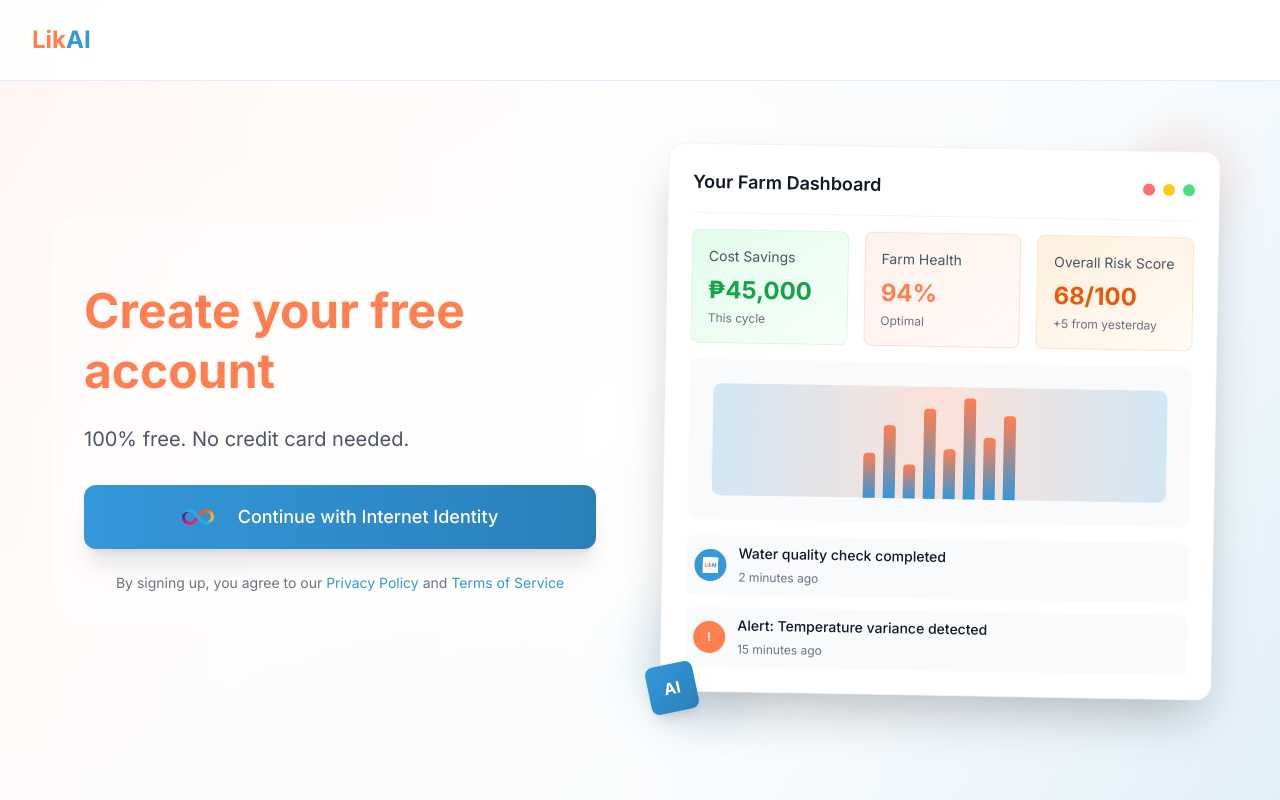
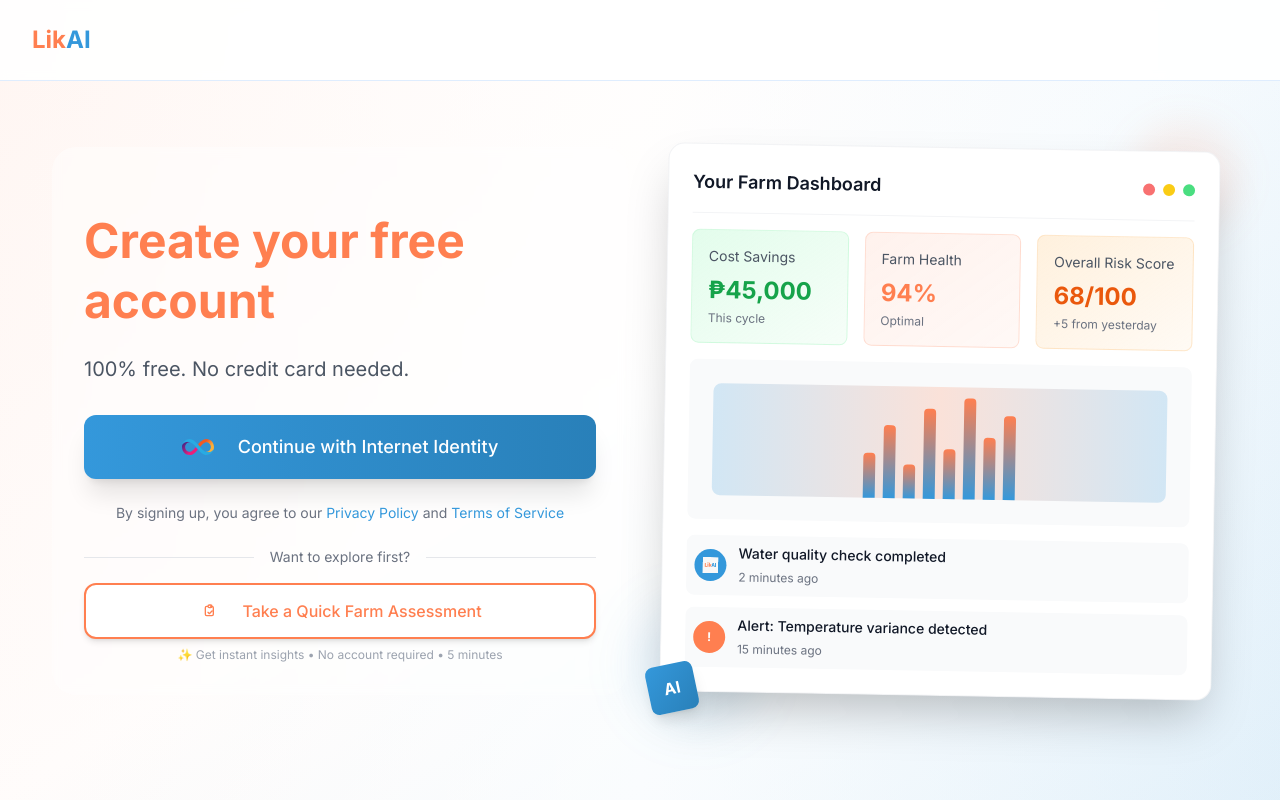
Before and after one commit to Web3-Iligan/LikAI, a Next.js app: page /auth in a window 1280 px wide. Built offline with nearby package versions, Linux system fonts and the light colour scheme.

Commit message:
Add secondary CTA for Quick Assessment on AuthPage

```diff
--- a/app/auth/page.tsx
+++ b/app/auth/page.tsx
@@ -118,6 +118,51 @@ export default function AuthPage() {
                     Terms of Service
                   </Link>
                 </p>
+
+                {/* Secondary CTA - Quick Assessment */}
+                <div className="relative">
+                  {/* Divider with text */}
+                  <div className="relative flex items-center">
+                    <div className="flex-grow border-t border-gray-200"></div>
+                    <span className="mx-4 flex-shrink text-sm text-gray-500">
+                      Want to explore first?
+                    </span>
+                    <div className="flex-grow border-t border-gray-200"></div>
+                  </div>
+
+                  {/* Assessment CTA Button */}
+                  <div className="mt-4">
+                    <Link href="/auth/onboarding">
+                      <Button
+                        variant="outline"
+                        className="flex h-14 w-full items-center justify-center space-x-3 rounded-xl border-2 border-[#FF7F50] bg-white text-base font-medium text-[#FF7F50] shadow-md transition-all duration-200 hover:bg-[#FF7F50] hover:text-white hover:shadow-lg"
+                        aria-label="Take a quick farm assessment without creating an account"
+                      >
+                        <div className="flex h-6 w-6 items-center justify-center">
+                          <svg
+                            className="h-5 w-5"
+                            fill="none"
+                            stroke="currentColor"
+                            viewBox="0 0 24 24"
+                            xmlns="http://www.w3.org/2000/svg"
+                          >
+                            <path
+                              strokeLinecap="round"
+                              strokeLinejoin="round"
+                              strokeWidth={2}
+                              d="M9 5H7a2 2 0 00-2 2v10a2 2 0 002 2h8a2 2 0 002-2V7a2 2 0 00-2-2h-2M9 5a2 2 0 002 2h2a2 2 0 002-2M9 5a2 2 0 012-2h2a2 2 0 012 2m-6 9l2 2 4-4"
+                            />
+                          </svg>
+                        </div>
+                        <span>Take a Quick Farm Assessment</span>
+                      </Button>
+                    </Link>
+
+                    <p className="mt-2 text-center text-xs text-gray-400">
+                      ✨ Get instant insights • No account required • 5 minutes
+                    </p>
+                  </div>
+                </div>
               </div>
             </section>
 
```
